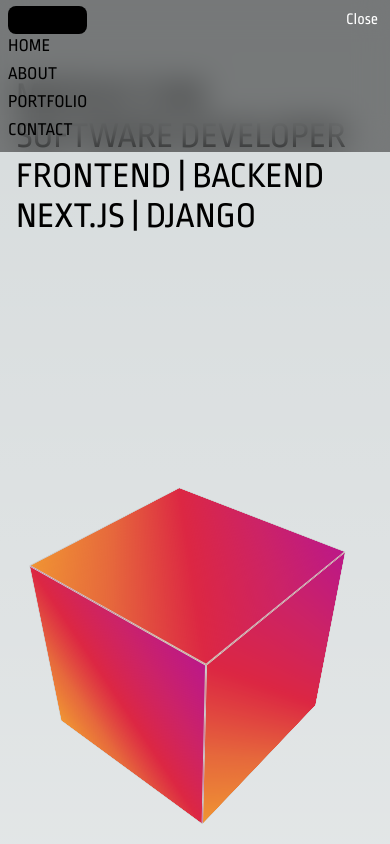
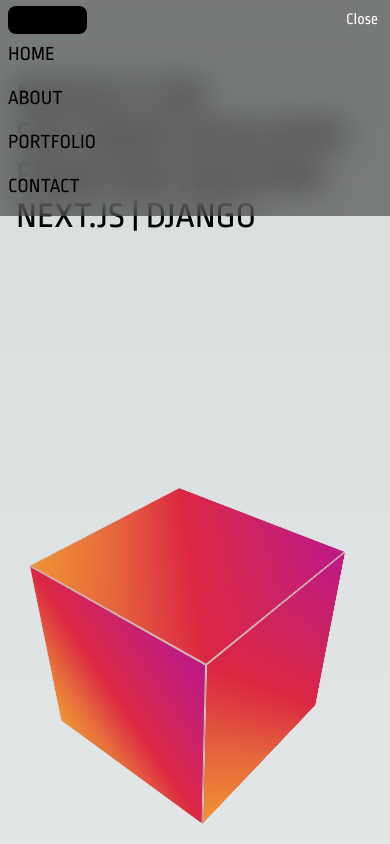
Before and after one commit to MateusTum/portfolio-nextjs, a Next.js app: page / in a window 390 px wide. Both pictures are taken after a click on the button "Menu". Shown: the top 844 px of the page. Built offline with nearby package versions, Linux system fonts and the light colour scheme.

Commit message:
Update navbar.tsx
add margin y to items

```diff
--- a/app/ui/navbar/navbar.tsx
+++ b/app/ui/navbar/navbar.tsx
@@ -51,8 +51,8 @@ export default function Navbar() {
           {Object.keys(navLinks).map((key) => {
             return (
               <li key={key}>
-                <div className="w-max relative">
-                  <a className={`uppercase text-lg ${styles["nav-link"]}`} href={`#${key}`}>
+                <div className="w-max relative my-2">
+                  <a className={`uppercase text-xl ${styles["nav-link"]}`} href={`#${key}`}>
                     {navLinks[key].title}
                   </a>
                 </div>
```
